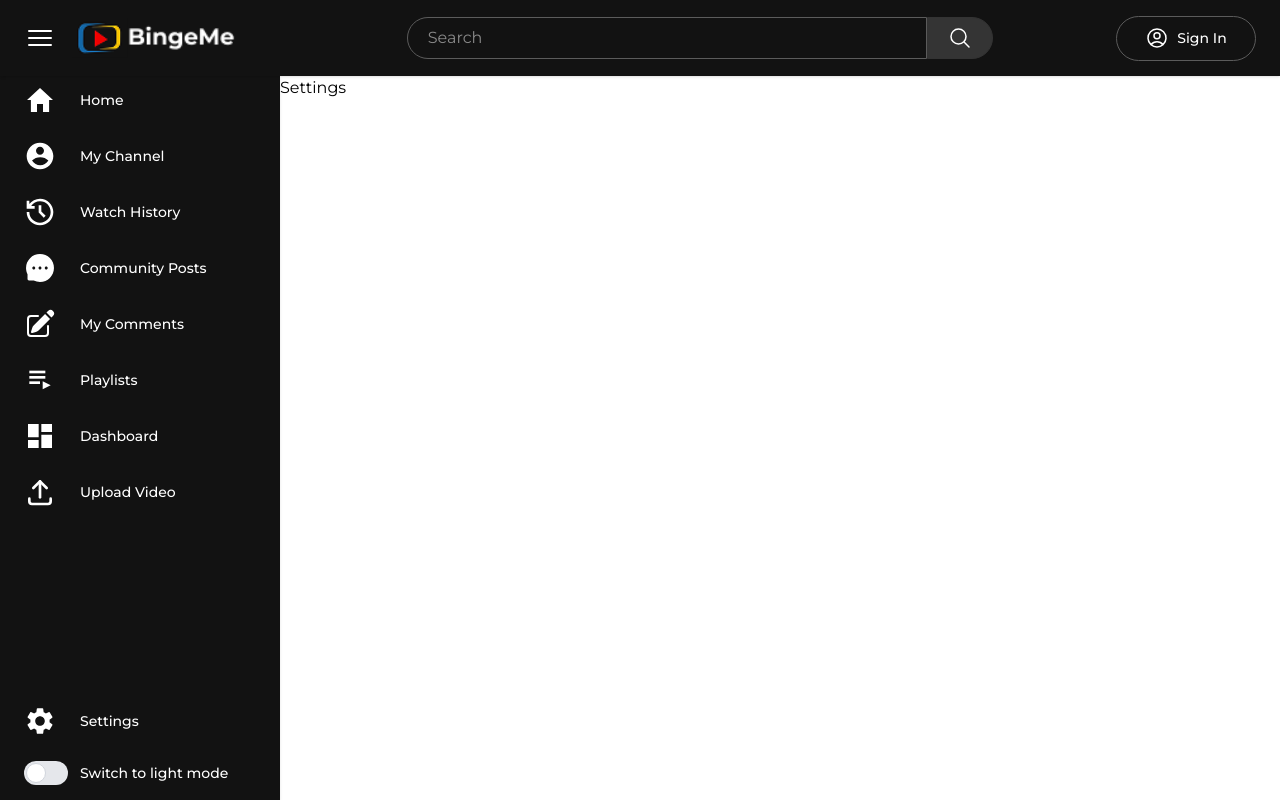
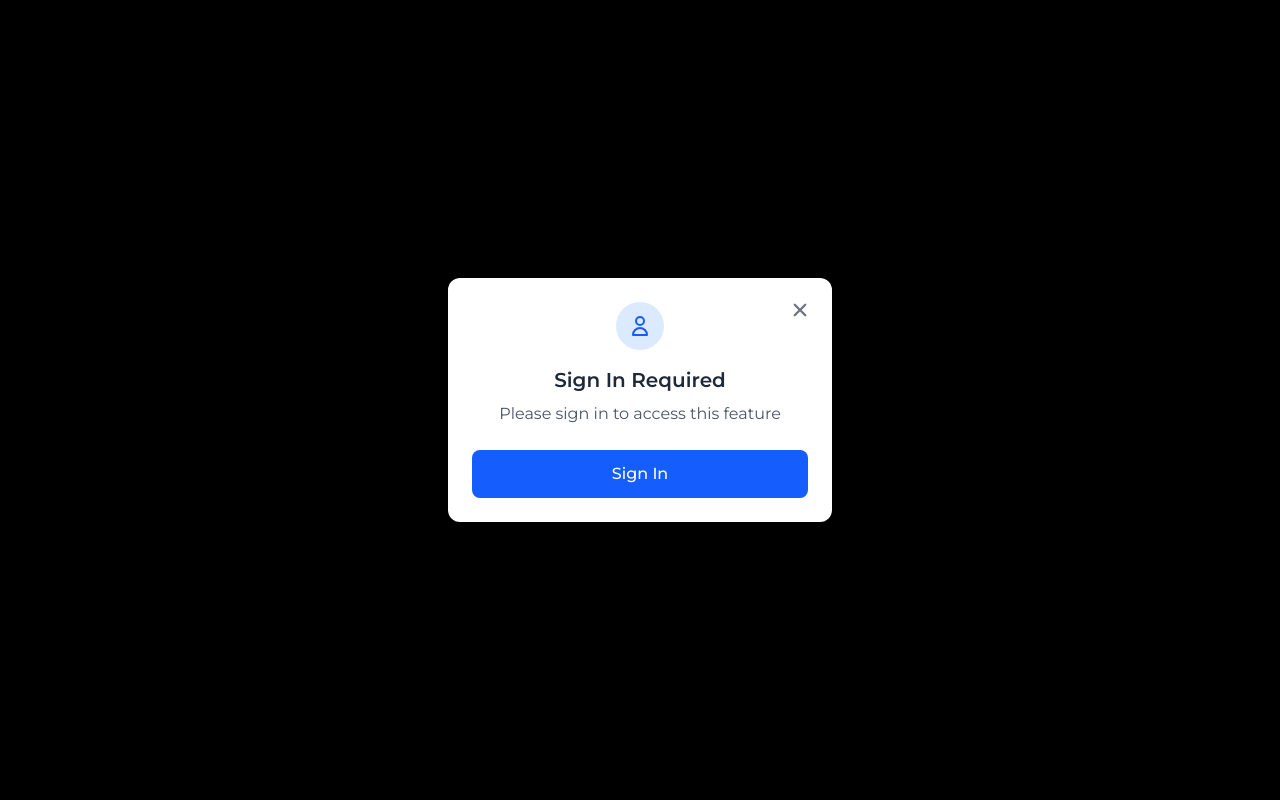
Before and after one commit to Ketan-Gulati/BingeMe, a React (Vite) app in the folder Frontend/: page /settings in a window 1280 px wide. Built offline with nearby package versions, Linux system fonts and the light colour scheme; no server answers.

Commit message:
managed popup state using redux and created protected routes

```diff
--- a/Frontend/src/App.jsx
+++ b/Frontend/src/App.jsx
@@ -1,8 +1,113 @@
 import React from 'react'
+import './index.css'
+import { createBrowserRouter, RouterProvider } from "react-router-dom";
+import Home from './components/Home.jsx'
+import SignIn from './pages/SignIn.jsx'
+import Register from './pages/Register.jsx'
+import MyChannel from './pages/MyChannel.jsx'
+import WatchHistory from './pages/WatchHistory.jsx'
+import CommunityPosts from './pages/CommunityPosts.jsx'
+import MyComments from './pages/MyComments.jsx'
+import Playlists from './pages/Playlists.jsx'
+import Dashboard from './pages/Dashboard.jsx'
+import UploadVideo from './pages/UploadVideo.jsx'
+import Settings from './pages/Settings.jsx'
+import Layout from './layouts/Layout.jsx'
+import ProtectedRoute from './components/ProtectedRoute.jsx';
 
 function App() {
+
+  const router = createBrowserRouter([
+  {
+    path: "/",
+    element: <Layout/>,
+    children: [
+      {
+      path: "/",
+      element: <Home/>
+      },
+      {
+        path: "/home",
+        element: <Home/>
+      },
+      {
+        path: '/my-channel',
+        element: (
+          <ProtectedRoute>
+            <MyChannel/>
+          </ProtectedRoute>
+        )
+      },
+      {
+        path: '/watch-history',
+        element: (
+          <ProtectedRoute>
+            <WatchHistory/>
+          </ProtectedRoute>
+        )
+      },
+      {
+        path: '/community-posts',
+        element: (
+          <ProtectedRoute>
+            <CommunityPosts/>
+          </ProtectedRoute>
+        )
+      },
+      {
+        path: '/my-comments',
+        element: (
+          <ProtectedRoute>
+            <MyComments/>
+          </ProtectedRoute>
+        )
+      },
+      {
+        path: '/playlists',
+        element: (
+          <ProtectedRoute>
+            <Playlists/>
+          </ProtectedRoute>
+        )
+      },
+      {
+        path: '/dashboard',
+        element: (
+          <ProtectedRoute>
+            <Dashboard/>
+          </ProtectedRoute>
+        )
+      },
+      {
+        path: '/upload-video',
+        element: (
+          <ProtectedRoute>
+            <UploadVideo/>
+          </ProtectedRoute>
+        )
+      },
+      {
+        path: '/settings',
+        element: (
+          <ProtectedRoute>
+            <Settings/>
+          </ProtectedRoute>
+        )
+      }
+    ]
+  },
+  {
+    path: "/sign-in",
+    element: <SignIn/>
+  },
+  {
+    path: "/register",
+    element: <Register/>
+  },
+])
   return (
     <>
+      <RouterProvider router={router}/>
     </>
   )
 }
--- /dev/null
+++ b/Frontend/src/Redux/slice/popupSlice.js
@@ -0,0 +1,19 @@
+import { createSlice } from "@reduxjs/toolkit";
+
+const popupSlice = createSlice({
+    name: "popup",
+    initialState: {
+        isVisible: false
+    },
+    reducers: {
+        showPopup: (state)=>{
+            state.isVisible = true;
+        },
+        hidePopup: (state)=>{
+            state.isVisible = false;
+        }
+    }
+})
+
+export const {showPopup, hidePopup} = popupSlice.actions;
+export default popupSlice.reducer;
--- a/Frontend/src/Redux/store.js
+++ b/Frontend/src/Redux/store.js
@@ -1,8 +1,10 @@
 import {configureStore} from "@reduxjs/toolkit"
 import authReducer from "./slice/authSlice"
+import popupReducer from "./slice/popupSlice"
 
 export const store = configureStore({
     reducer:{
         auth : authReducer,
+        popup: popupReducer,
     }
 })
--- /dev/null
+++ b/Frontend/src/components/ProtectedRoute.jsx
@@ -0,0 +1,19 @@
+import React from 'react'
+import { useDispatch, useSelector } from 'react-redux'
+import { hidePopup, showPopup } from '../Redux/slice/popupSlice';
+import { NavLink, useLocation } from 'react-router-dom';
+
+const ProtectedRoute = ({children})=>{
+    const dispatch = useDispatch();
+    const location = useLocation();
+    const isAuthenticated = useSelector((state)=>state.auth.isLoggedIn);
+    const popup = useSelector((state)=>state.popup.isVisible);
+
+    if(!isAuthenticated){
+        dispatch(showPopup());
+        return <NavLink to="/" state={{from: location}} replace/>
+    }
+    return children;
+}
+
+export default ProtectedRoute
--- a/Frontend/src/components/SidePanel.jsx
+++ b/Frontend/src/components/SidePanel.jsx
@@ -8,9 +8,9 @@ import { MdDashboard } from "react-icons/md";
 import { TbUpload } from "react-icons/tb";
 import { NavLink, useNavigate } from 'react-router-dom';
 import { MdSettings } from "react-icons/md";
-import { useSelector } from "react-redux";
-import { useEffect, useState } from "react";
+import { useDispatch, useSelector } from "react-redux";
 import Popup from "./Popup.jsx";
+import { hidePopup, showPopup } from "../Redux/slice/popupSlice.js";
 
 function SidePanel() {
 
@@ -18,15 +18,16 @@ function SidePanel() {
 
     const isAuthenticated = useSelector((state)=>state.auth.isLoggedIn);
 
-    const [popup, setPopup] =useState(false);
+    const dispatch = useDispatch();
+    const popup = useSelector((state)=>state.popup.isVisible)
 
-    const handleClick = (e)=>(featurePath)=>{
-
+    const handleClick =(featurePath)=>(e)=>{
+            e.preventDefault();
             if(!isAuthenticated){
-                setPopup(true);
+                dispatch(showPopup());
             }
             else{
-                setPopup(false);
+                dispatch(hidePopup());
                 navigate(featurePath);
             }
     }
@@ -34,14 +35,15 @@ function SidePanel() {
   return (
     <div>
         {popup && (
-            <Popup onClose={() => setPopup(false)} />
+            <Popup onClose={() => dispatch(hidePopup())} />
         )}
 
         <div className='h-full w-70  shadow sticky z-40 bg-[#121212] flex flex-col'>
 
             {/* upper section of side panel */}
             <section className='px-6 py-2 flex flex-col gap-6 flex-1 overflow-y-auto'>
-                <NavLink to='/Home' onClick={handleClick('/Home')} className={({isActive})=>`duration-200 border-b border-gray-500 lg:border-0
+                {/* home is public route so no need for running handleClick() for it*/}
+                <NavLink to='/Home' className={({isActive})=>`duration-200 border-b border-gray-500 lg:border-0
                 ${
                     isActive ? "text-gray-300" : "text-gray-500"
                 }`}>
```
Also changed, not shown: Frontend/src/main.jsx (+0 -68 lines).
